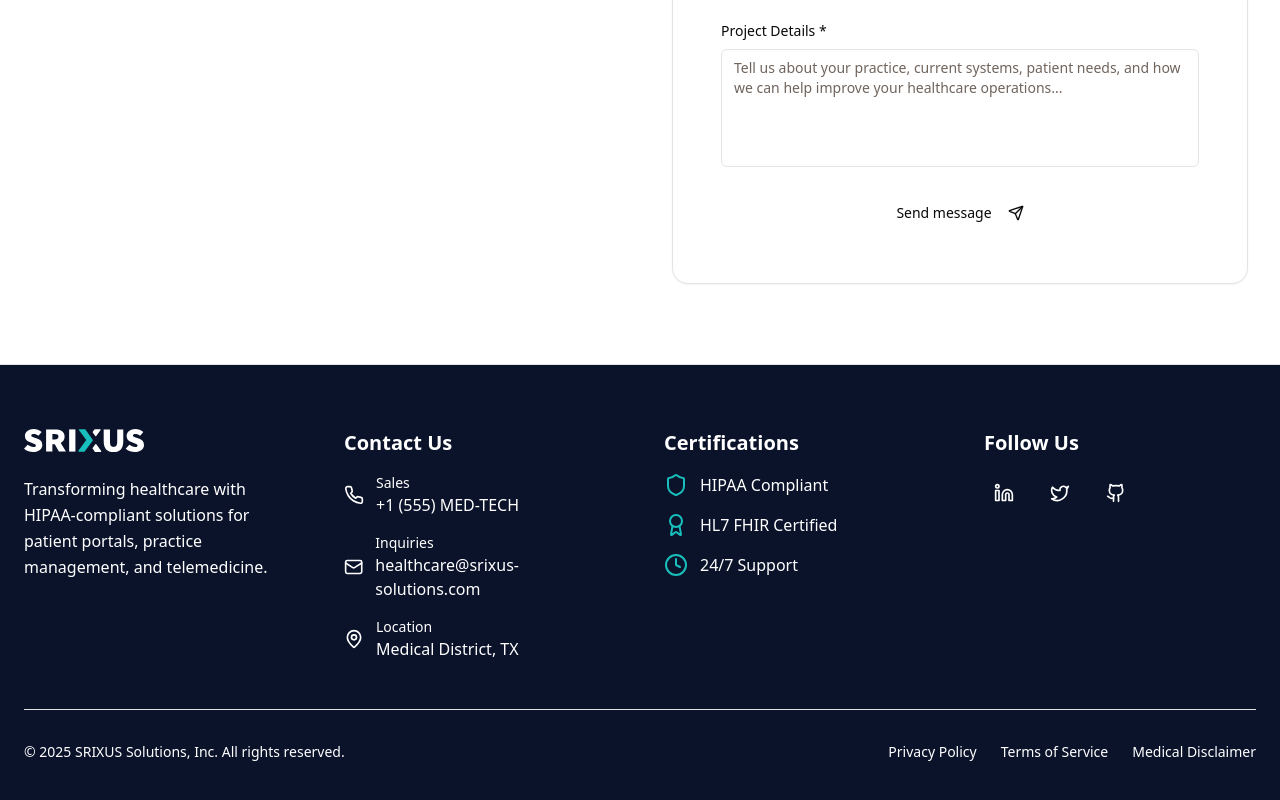
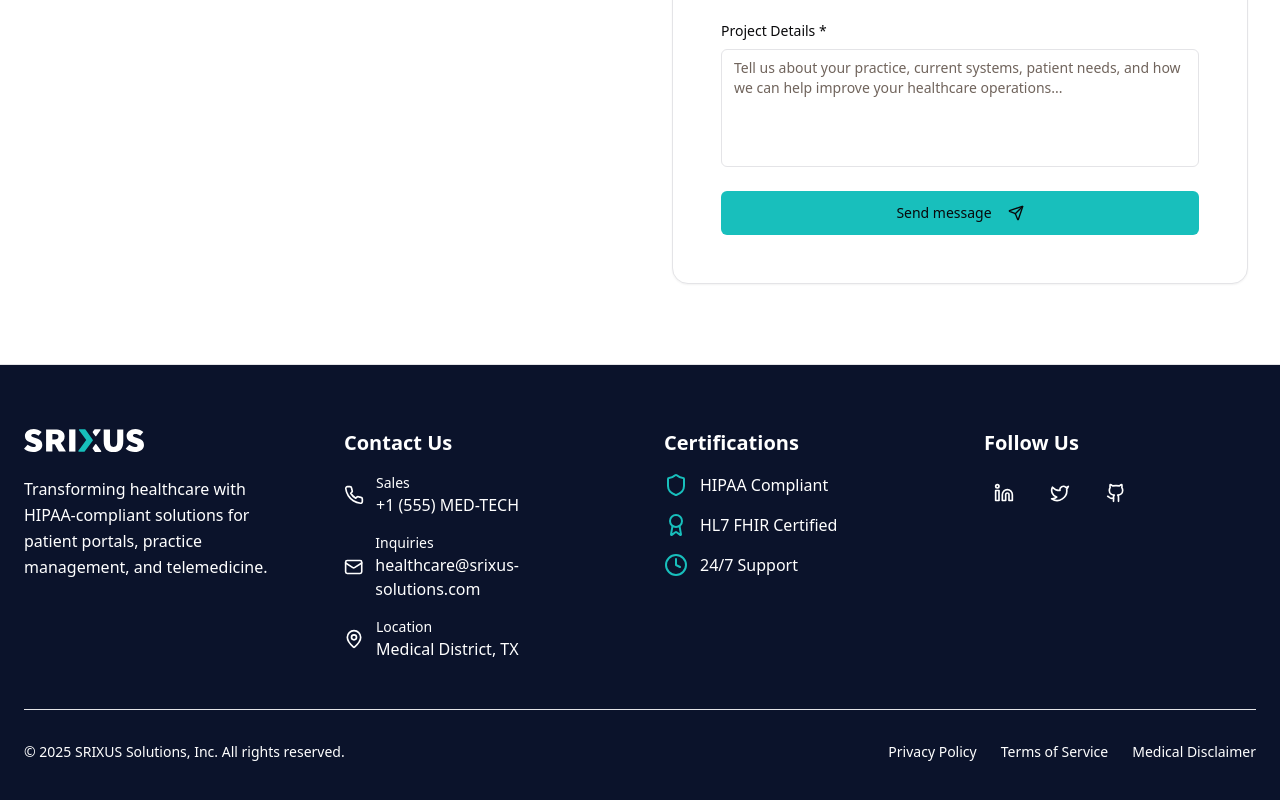
Before and after one commit to waqas-201/agency-work, a Next.js app: page / in a window 1280 px wide. Shown: the part 7590-8390 px from the top of the page. Built offline with nearby package versions, Linux system fonts and the light colour scheme.

Commit message:
btn added

```diff
--- a/components/contact-form.tsx
+++ b/components/contact-form.tsx
@@ -115,7 +115,7 @@ export function ContactForm() {
       <Button
         type="submit"
         size="lg"
-        className="w-full bg-background-emphasis hover:bg-background-emphasis/90 text-text-primary-foreground py-4 font-medium"
+        className="w-full  text-text-primary-foreground py-4 font-medium bg-primary"
         disabled={isLoading}
       >
         {isLoading ? (
@@ -123,7 +123,7 @@ export function ContactForm() {
         ) : (
           <>
             Send message
-            <Send className="ml-2 h-4 w-4" />
+              <Send className="ml-2 h-4 w-4 " />
           </>
         )}
       </Button>
```
